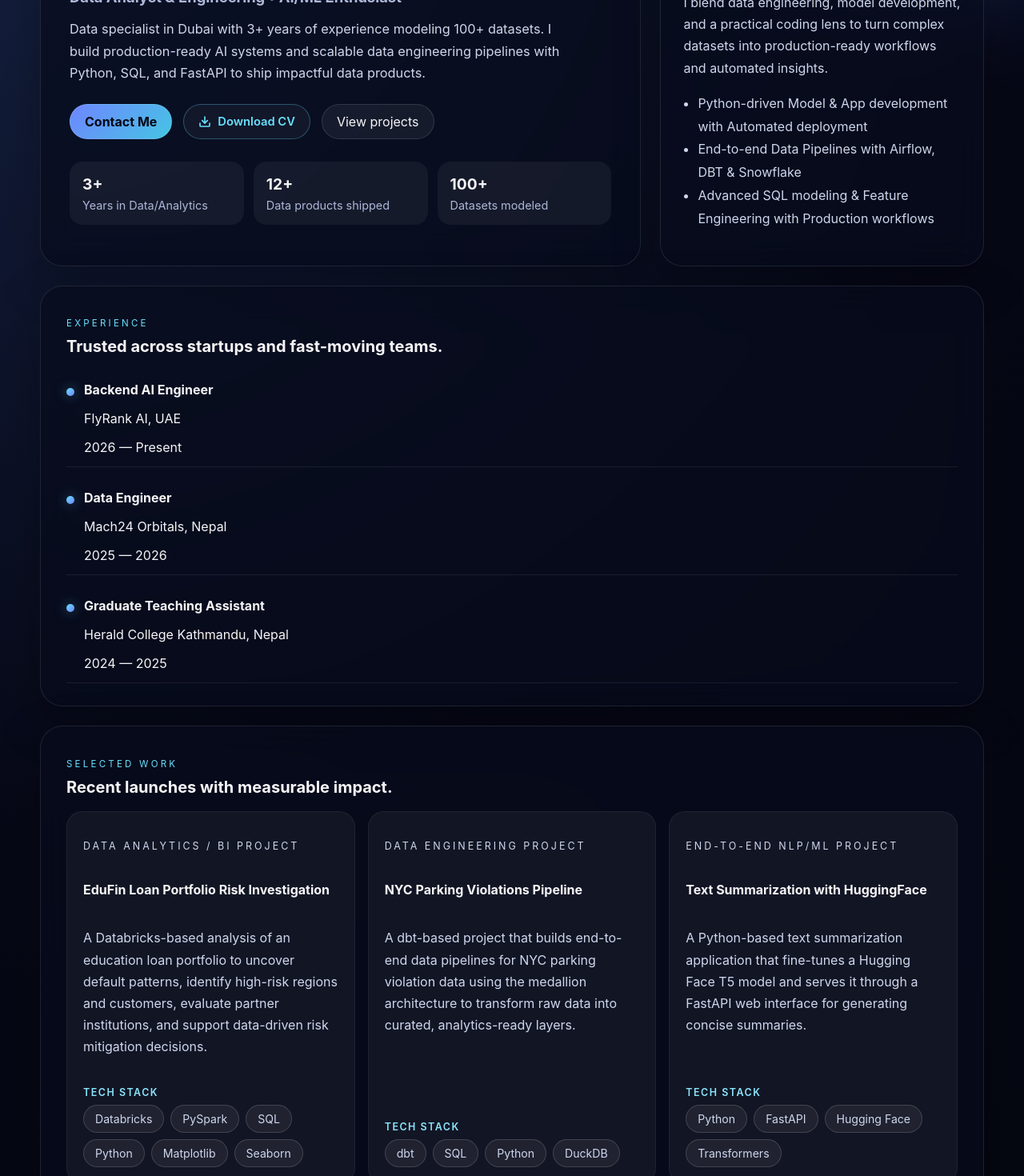
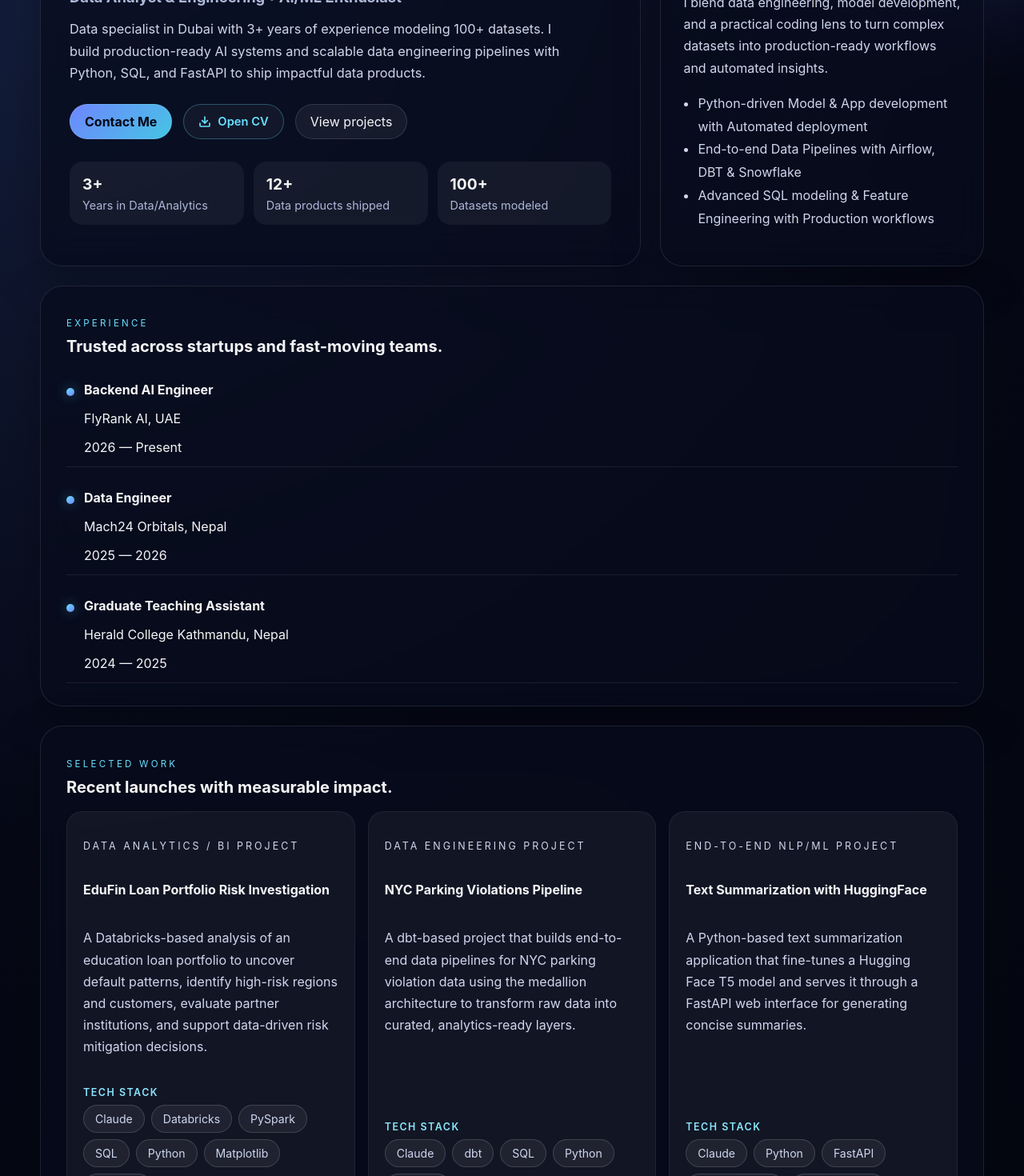
Before and after one commit to SiddhuShkya/my-portfolio, a React (Vite) app: page / in a window 1280 px wide. Shown: the part 260-1730 px from the top of the page at 80% size. Built offline with nearby package versions, Linux system fonts and the light colour scheme.

Commit message:
Adjust CV link behavior for mobile users

```diff
--- a/src/App.jsx
+++ b/src/App.jsx
@@ -24,19 +24,19 @@ const projects = [
     title: 'EduFin Loan Portfolio Risk Investigation',
     type: 'Data Analytics / BI Project',
     description: 'A Databricks-based analysis of an education loan portfolio to uncover default patterns, identify high-risk regions and customers, evaluate partner institutions, and support data-driven risk mitigation decisions.',
-    techStack: ['Databricks', 'PySpark', 'SQL', 'Python', 'Matplotlib', 'Seaborn']
+    techStack: ['Claude', 'Databricks', 'PySpark', 'SQL', 'Python', 'Matplotlib', 'Seaborn']
   },
   {
     title: 'NYC Parking Violations Pipeline',
     type: 'Data Engineering Project',
     description: 'A dbt-based project that builds end-to-end data pipelines for NYC parking violation data using the medallion architecture to transform raw data into curated, analytics-ready layers.',
-    techStack: ['dbt', 'SQL', 'Python', 'DuckDB']
+    techStack: ['Claude', 'dbt', 'SQL', 'Python', 'DuckDB']
   },
   {
     title: 'Text Summarization with HuggingFace',
     type: 'End-to-end NLP/ML project',
     description: 'A Python-based text summarization application that fine-tunes a Hugging Face T5 model and serves it through a FastAPI web interface for generating concise summaries.',
-    techStack: ['Python', 'FastAPI', 'Hugging Face', 'Transformers']
+    techStack: ['Claude', 'Python', 'FastAPI', 'Hugging Face', 'Transformers']
   }
 ];
 
@@ -67,7 +67,9 @@ const certifications = [
   }
 ];
 
-const skills = ['Python', 'SQL', 'FastAPI', 'Pandas', 'Matplotlib', 'Seaborn', 'Scikit-Learn', 'PyTorch', 'NLTK', 'ETL & ELT', 'Spark', 'Airflow', 'dbt', 'Docker', 'GCP', 'MLOPs', 'Prompt Engineering'];
+const skills = ['Claude', 'Python', 'SQL', 'FastAPI', 'Pandas', 'Matplotlib', 'Seaborn', 'Scikit-Learn', 'PyTorch', 'NLTK', 'ETL & ELT', 'Spark', 'Airflow', 'dbt', 'Docker', 'GCP', 'MLOPs', 'Prompt Engineering'];
+
+const cvViewerUrl = 'https://docs.google.com/viewer?embedded=true&url=https://raw.githubusercontent.com/SiddhuShkya/autoCV/build/cv.pdf';
 
 function App() {
   const [theme, setTheme] = useState('dark');
@@ -124,13 +126,13 @@ function App() {
 
           <div className="hero-actions">
             <a className="button primary" href="#contact">Contact Me</a>
-            <a className="button cv-download" href="https://raw.githubusercontent.com/SiddhuShkya/autoCV/build/cv.pdf" target="_blank" rel="noopener noreferrer">
+            <a className="button cv-download" href={cvViewerUrl} target="_blank" rel="noopener noreferrer">
               <svg width="16" height="16" viewBox="0 0 24 24" fill="none" stroke="currentColor" strokeWidth="2.5" strokeLinecap="round" strokeLinejoin="round" aria-hidden="true">
                 <path d="M21 15v4a2 2 0 0 1-2 2H5a2 2 0 0 1-2-2v-4" />
                 <polyline points="7 10 12 15 17 10" />
                 <line x1="12" y1="15" x2="12" y2="3" />
               </svg>
-              Download CV
+              Open CV
             </a>
             <a className="button secondary" href="#work">View projects</a>
           </div>
```
